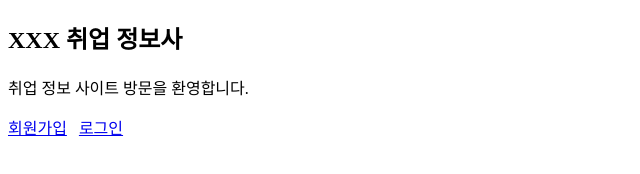
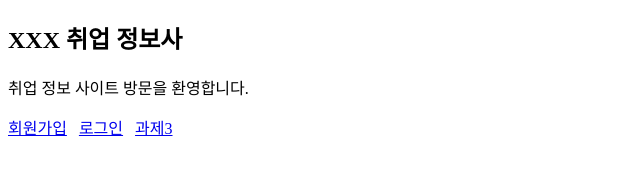
Before and after one commit to EunHyangCho/2023_myhome, a plain HTML site: page index.html in a window 1280 px wide. Shown: the full height of the page, 0-640 px from the left. Drawn offline with Linux system fonts and the light colour scheme.

Commit message:
과제3(1)

```diff
--- a/index.html
+++ b/index.html
@@ -8,7 +8,8 @@
 <h2>XXX 취업 정보사</h2>
 취업 정보 사이트 방문을 환영합니다.
 
-<p><a href="lab/register.html">회원가입</a> &nbsp; <a href="lab/login.html">로그인</a>
+<p><a href="lab/register.html">회원가입</a> &nbsp; <a href="lab/login.html">로그인</a> &nbsp;
+    <a href="lab/register1.html">과제3</a>
 
 </body>
 </html>
```
